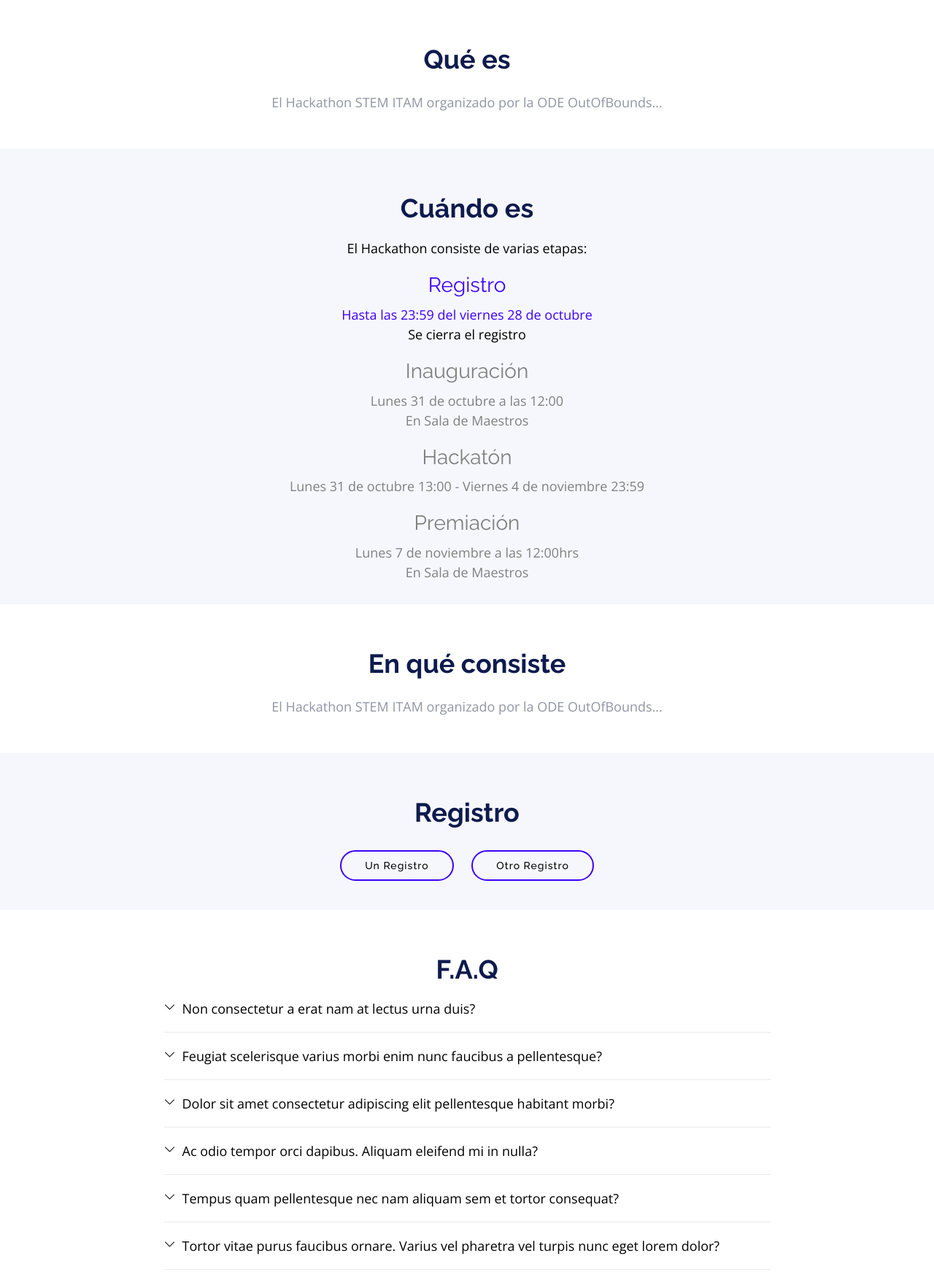
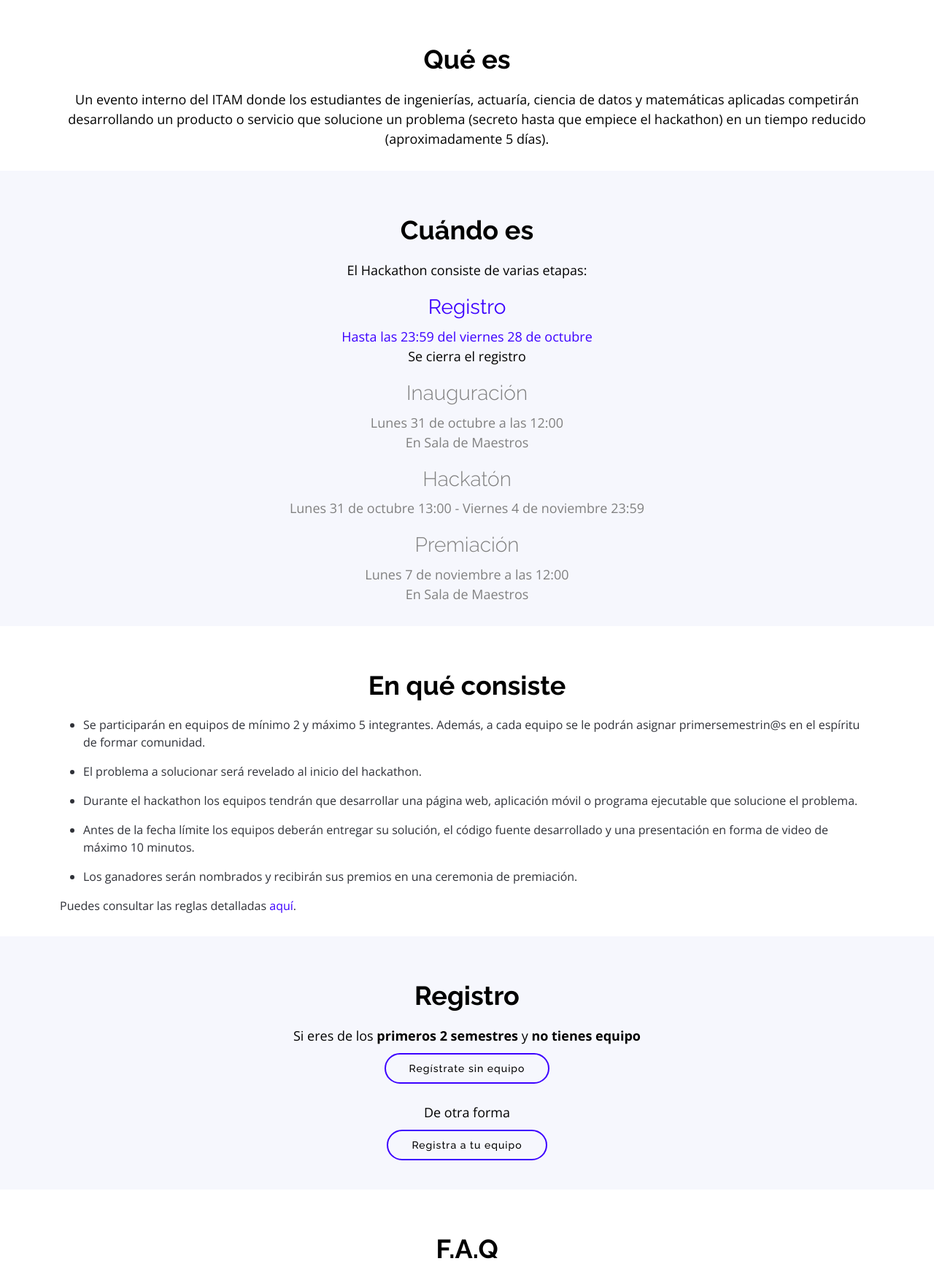
Before and after one commit to hackathonitam/hackathonitam.github.io, a plain HTML site: page index.html in a window 1280 px wide. Shown: the part 800-2543 px from the top of the page at 73% size. Drawn offline with nearby package versions, Linux system fonts and the light colour scheme.

Commit message:
analytics and improvements

```diff
--- a/assets/css/style.css
+++ b/assets/css/style.css
@@ -43,7 +43,7 @@ h6 {
   font-weight: 400;
   margin: 0 0 20px 0;
   padding: 0;
-  color: #0e1b4d;
+  color: black;
 }
 
 .main-page {
@@ -128,11 +128,13 @@ h6 {
 .fecha-pasada p,.fecha-pasada h3,.fecha-pasada span {
   color: grey !important;
   text-decoration: line-through;
+  font-weight: 100;
 }
 
 
 .fecha-futura h3, .fecha-futura p, .fecha-futura span{
   color: grey !important;
+  font-weight: 100;
 }
 
 
@@ -160,6 +162,10 @@ h6 {
   color: #3c01ff;
   margin-top: 20px;
   margin-bottom: 10px;
+}
+
+.section-body li{
+  margin-bottom: 16px;
 }
 
 
@@ -185,7 +191,7 @@ h6 {
 }
 
 #header #logo h1 {
-  font-size: 36px;
+  font-size: 24px;
   margin: 0;
   font-family: "Raleway", sans-serif;
   font-weight: 700;
@@ -576,7 +582,7 @@ h6 {
 
 #countdown{
   color: #3c01ff;
-  font-size: 20px;
+  font-size: 24px;
 }
 
 
@@ -843,7 +849,7 @@ h6 {
   border: none;
   border-radius: 50px;
   font-weight: 600;
-  background-color: #0e1b4d;
+  background-color: black;
   color: #fff;
   padding: 10px 100px;
 }
--- a/index.html
+++ b/index.html
@@ -21,6 +21,16 @@
   <link href="assets/vendor/swiper/swiper-bundle.min.css" rel="stylesheet">
 
   <link href="assets/css/style.css" rel="stylesheet">
+
+  <!-- Google tag (gtag.js) -->
+  <script async src="https://www.googletagmanager.com/gtag/js?id=G-5938EEZW7S"></script>
+  <script>
+    window.dataLayer = window.dataLayer || [];
+    function gtag() { dataLayer.push(arguments); }
+    gtag('js', new Date());
+
+    gtag('config', 'G-5938EEZW7S');
+  </script>
 
 </head>
 
@@ -56,7 +66,7 @@
     <div class="hero-container" data-aos="zoom-in" data-aos-delay="10">
       <h1 class="mb-4 pb-0">Hackathon<br><span>STEM</span> ITAM 2022</h1>
       <p class="mb-4 pb-0">Demuestra tu creatividad y habilidades participando en el primer hackathon del ITAM</p>
-      <p>Registro ahora abierto. Cierra en <span id="countdown"></span></p>
+      <p class="mb-2 pb-0">El registro ya está abierto y cierra en <br><span id="countdown">--d --h --m --s</span></p>
 
       <a href="#registro" class="about-btn scrollto">Regístrate</a>
     </div>
@@ -70,8 +80,12 @@
       <div class="container" data-aos="fade-up">
         <div class="section-header">
           <h2>Qué es</h2>
-          <br>
-          <p>El Hackathon STEM ITAM organizado por la ODE OutOfBounds...</p>
+        </div>
+        <div class="section-body">
+          <p>
+            Un evento interno del ITAM donde los estudiantes de ingenierías, actuaría, ciencia de datos y matemáticas
+            aplicadas competirán desarrollando un producto o servicio que solucione un problema (secreto hasta que
+            empiece el hackathon) en un tiempo reducido (aproximadamente 5 días).</p>
         </div>
 
       </div>
@@ -96,7 +110,7 @@
               Se cierra el registro
             </p>
           </div>
-          <!--Ignaguracion-->
+          <!--inauguración-->
           <div class="fecha-futura">
             <h3>Inauguración</h3>
             <p>
@@ -109,7 +123,7 @@
           <div class="fecha-futura">
             <h3>Hackatón</h3>
             <p>
-              <span>Lunes 31 de octubre 13:00 -  Viernes 4 de noviembre 23:59</span>
+              <span>Lunes 31 de octubre 13:00 - Viernes 4 de noviembre 23:59</span>
               <br>
             </p>
           </div>
@@ -117,7 +131,7 @@
           <div class="fecha-futura">
             <h3>Premiación</h3>
             <p>
-              <span>Lunes 7 de noviembre a las 12:00hrs</span>
+              <span>Lunes 7 de noviembre a las 12:00</span>
               <br>
               En Sala de Maestros
             </p>
@@ -133,8 +147,30 @@
       <div class="container" data-aos="fade-up">
         <div class="section-header">
           <h2>En qué consiste</h2>
-          <br>
-          <p>El Hackathon STEM ITAM organizado por la ODE OutOfBounds...</p>
+        </div>
+        <div class="section-body">
+          <ul>
+            <li>
+              Se participarán en equipos de mínimo 2 y máximo 5 integrantes. Además, a cada equipo se le podrán asignar
+              primersemestrin@s en el espíritu de formar comunidad.
+            </li>
+            <li>
+              El problema a solucionar será revelado al inicio del hackathon.
+            </li>
+            <li>
+              Durante el hackathon los equipos tendrán que desarrollar una página web, aplicación móvil o programa
+              ejecutable que solucione el problema.
+            </li>
+            <li>
+              Antes de la fecha límite los equipos deberán entregar su solución, el código fuente desarrollado y una
+              presentación en forma de video de máximo 10 minutos.
+            </li>
+            <li>
+              Los ganadores serán nombrados y recibirán sus premios en una ceremonia de premiación.
+            </li>
+          </ul>
+
+          Puedes consultar las reglas detalladas <a href="reglas.pdf" target="_blank">aquí</a>.
         </div>
 
       </div>
@@ -147,9 +183,15 @@
           <h2>Registro</h2>
         </div>
         <div class="section-body">
+          <p class="mb-3">
+            Si eres de los <b>primeros 2 semestres</b> y <b>no tienes equipo</b>
+            <br>
+            <a href="#registro" class="about-btn scrollto">Regístrate sin equipo</a>
+          </p>
           <p>
-            <a href="#registro" class="about-btn scrollto">Un Registro</a>
-            <a href="#registro" class="about-btn scrollto">Otro Registro</a>
+            De otra forma
+            <br>
+            <a href="#registro" class="about-btn scrollto">Registra a tu equipo</a>
           </p>
         </div>
 
@@ -291,7 +333,7 @@
   <!--Script para countdown-->
   <script>
     // Set the date we're counting down to
-    var countDownDate = new Date("Jan 5, 2024 15:37:25").getTime();
+    var countDownDate = new Date("Oct 28, 2022 23:59:59").getTime();
 
     // Update the count down every 1 second
     var x = setInterval(function () {
```
